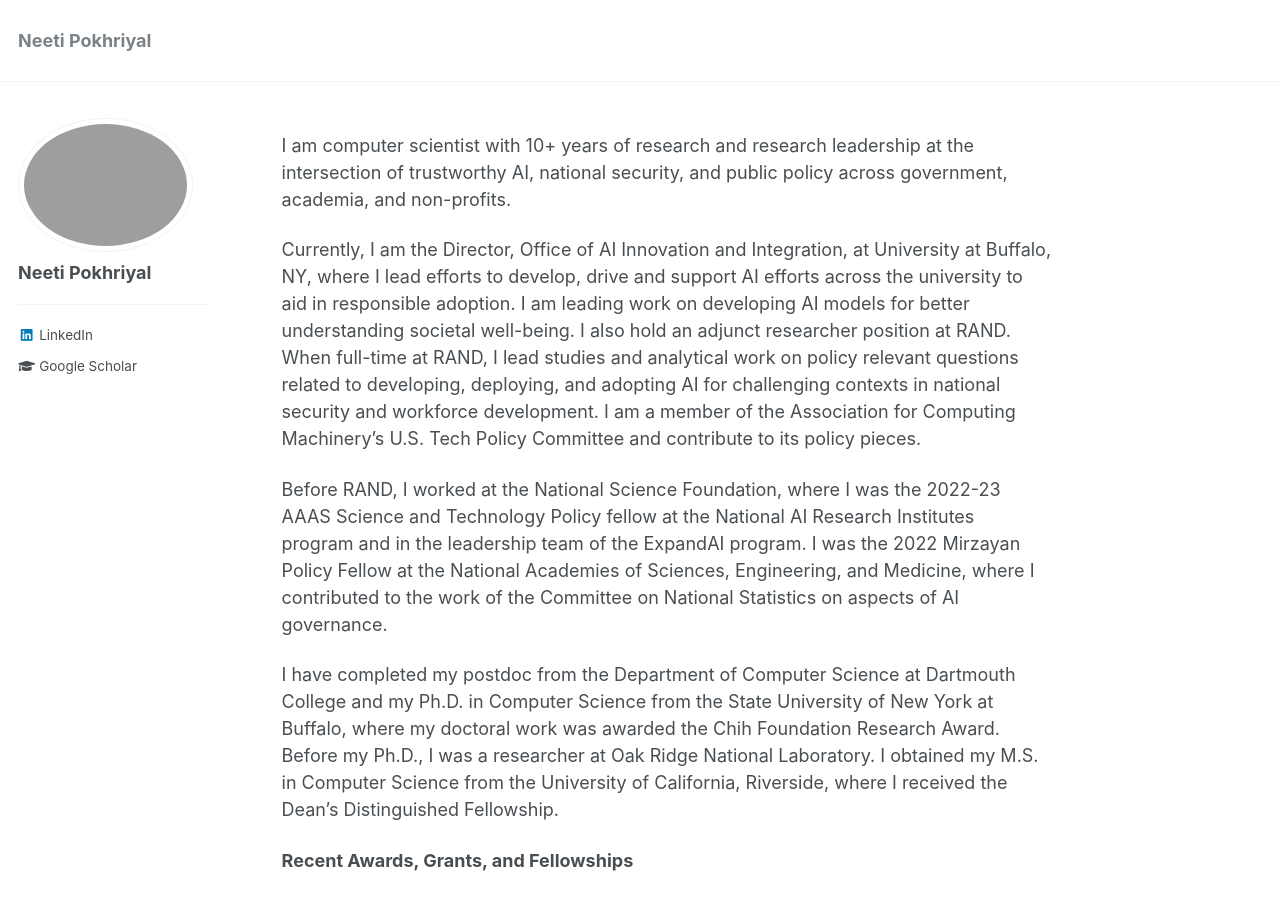
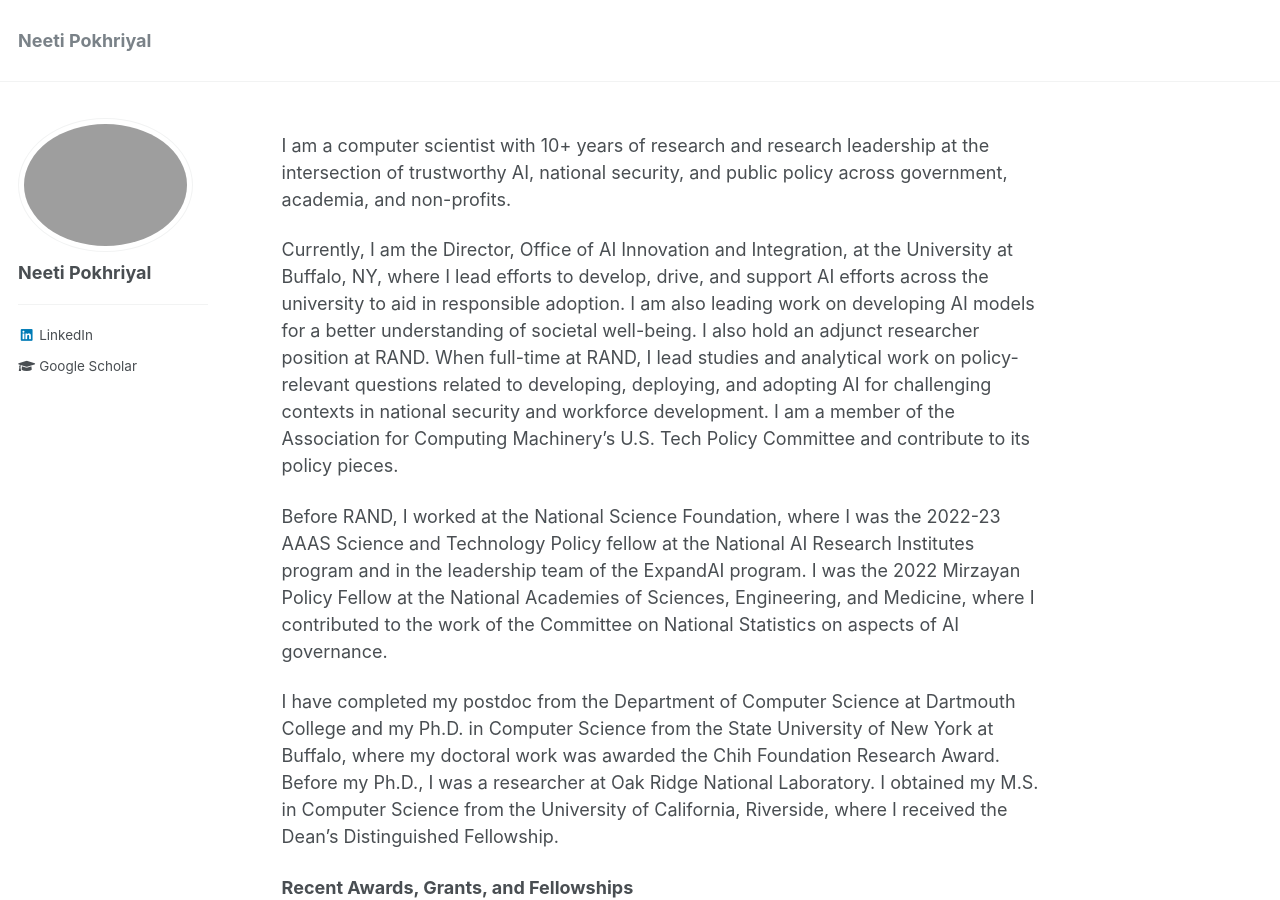
Before and after one commit to neetip/neetip.github.io, a Jekyll site: the page built from _pages/about.md, in a window 1280 px wide and 900 px high. Built offline with Jekyll 4.4.1, drawn with Linux system fonts in a browser that asks for light colours.

Commit message:
Update about.md

```diff
--- a/_pages/about.md
+++ b/_pages/about.md
@@ -7,9 +7,9 @@ redirect_from:
   - /about/
   - /about.html
 ---
-I am computer scientist with 10+ years of research and research leadership at the intersection of trustworthy AI, national security, and public policy across government, academia, and non-profits.
+I am a computer scientist with 10+ years of research and research leadership at the intersection of trustworthy AI, national security, and public policy across government, academia, and non-profits.
 
-Currently, I am the Director, Office of AI Innovation and Integration, at University at Buffalo, NY, where I lead efforts to develop, drive and support AI efforts across the university to aid in responsible adoption. I am leading work on developing AI models for better understanding societal well-being. I also hold an adjunct researcher position at RAND. When full-time at RAND, I lead studies and analytical work on policy relevant questions related to developing, deploying, and adopting AI for challenging contexts in national security and workforce development. I am a member of the Association for Computing Machinery’s U.S. Tech Policy Committee and contribute to its policy pieces.
+Currently, I am the Director, Office of AI Innovation and Integration, at the University at Buffalo, NY, where I lead efforts to develop, drive, and support AI efforts across the university to aid in responsible adoption. I am also leading work on developing AI models for a better understanding of societal well-being. I also hold an adjunct researcher position at RAND. When full-time at RAND, I lead studies and analytical work on policy-relevant questions related to developing, deploying, and adopting AI for challenging contexts in national security and workforce development. I am a member of the Association for Computing Machinery’s U.S. Tech Policy Committee and contribute to its policy pieces.
 
 Before RAND, I worked at the National Science Foundation, where I was the 2022-23 AAAS Science and Technology Policy fellow at the National AI Research Institutes program and in the leadership team of the ExpandAI program. I was the 2022 Mirzayan Policy Fellow at the National Academies of Sciences, Engineering, and Medicine, where I contributed to the work of the Committee on National Statistics on aspects of AI governance.
 
```
